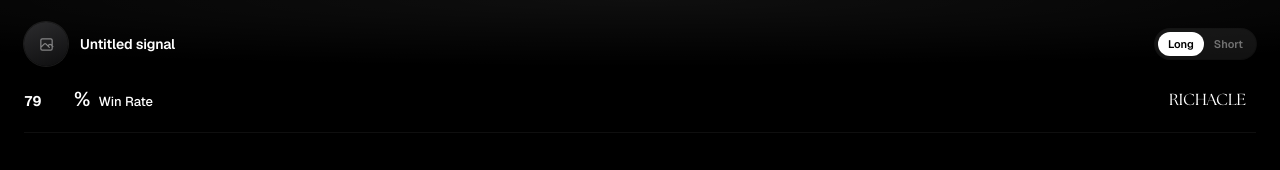
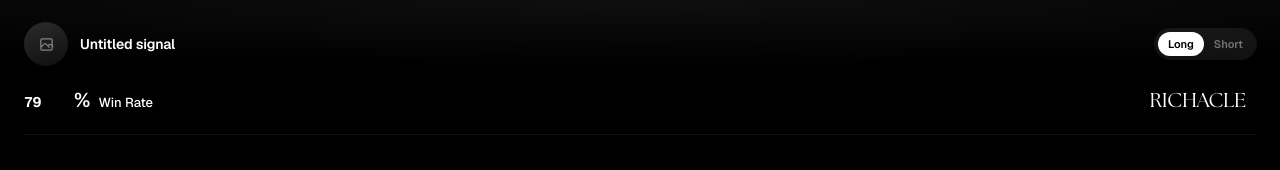
Before and after one commit to nileshunlucky/Richacle, a Next.js app in the folder client/: page /card in a window 1280 px wide. Shown: the top 170 px of the page. Built offline with nearby package versions, Linux system fonts and the light colour scheme.

Commit message:
card upgrade

```diff
--- a/client/app/card/page.tsx
+++ b/client/app/card/page.tsx
@@ -225,7 +225,7 @@ export default function TradingSignalCard({ data = DEFAULT_DATA }: { data?: Trad
             type="button"
             onClick={handleAvatarClick}
             aria-label="Change image"
-            className={`rc-avatar-btn w-11 h-11 rounded-full border-none p-0 cursor-pointer overflow-hidden flex items-center justify-center shrink-0 bg-cover bg-center ring-1 ring-white/[0.1] ${
+            className={`rc-avatar-btn w-11 h-11 rounded-full border-none p-0 cursor-pointer overflow-hidden flex items-center justify-center shrink-0 bg-cover bg-center ${
               avatar ? "" : "bg-[linear-gradient(160deg,_#2c2c2e,_#0e0e0f)]"
             }`}
             style={avatar ? { backgroundImage: `url(${avatar})` } : undefined}
@@ -290,7 +290,7 @@ export default function TradingSignalCard({ data = DEFAULT_DATA }: { data?: Trad
           <span className="text-[13px] font-medium  ml-2 pb-1.5">Win Rate</span>
           </div>
 
-          <span className="ml-auto uppercase  theseason px-2.5 py-1">
+          <span className="ml-auto text-xl uppercase  theseason px-2.5 py-1">
             RICHACLE
           </span>
         </div>
```
